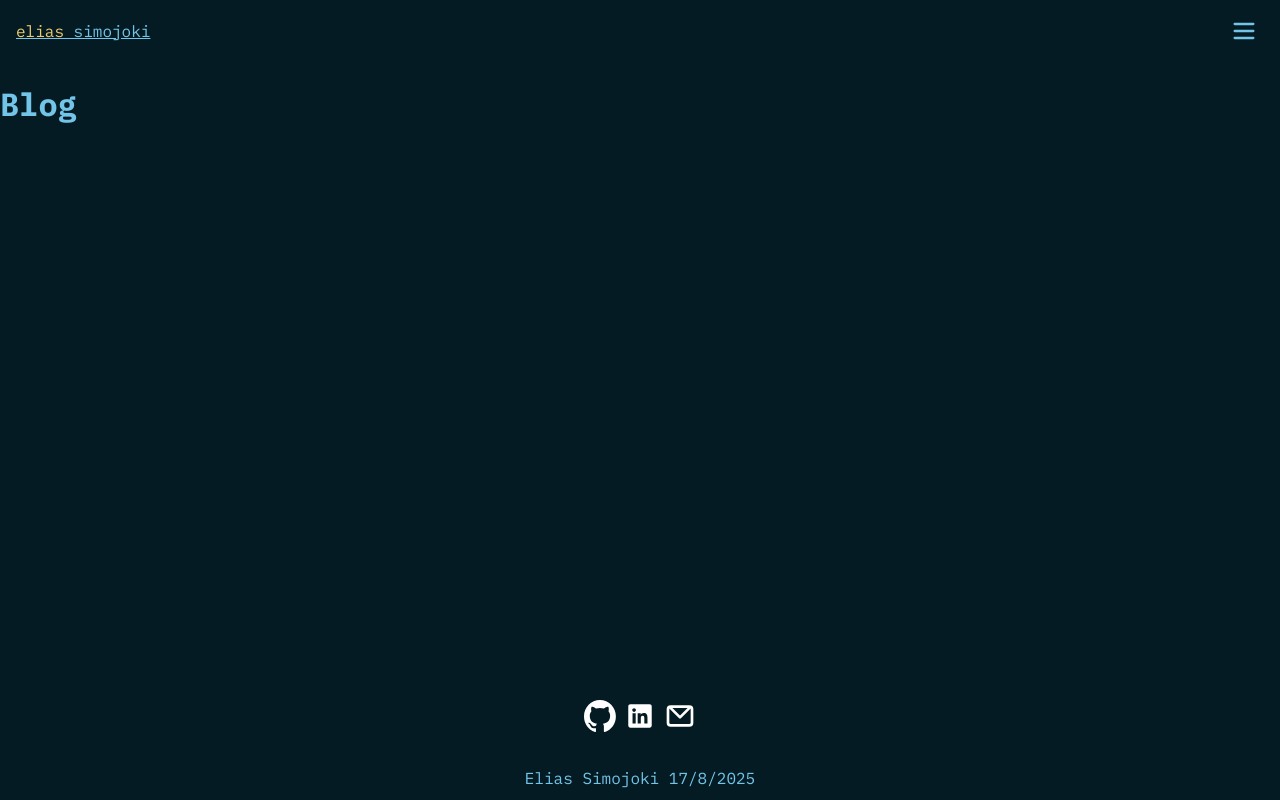
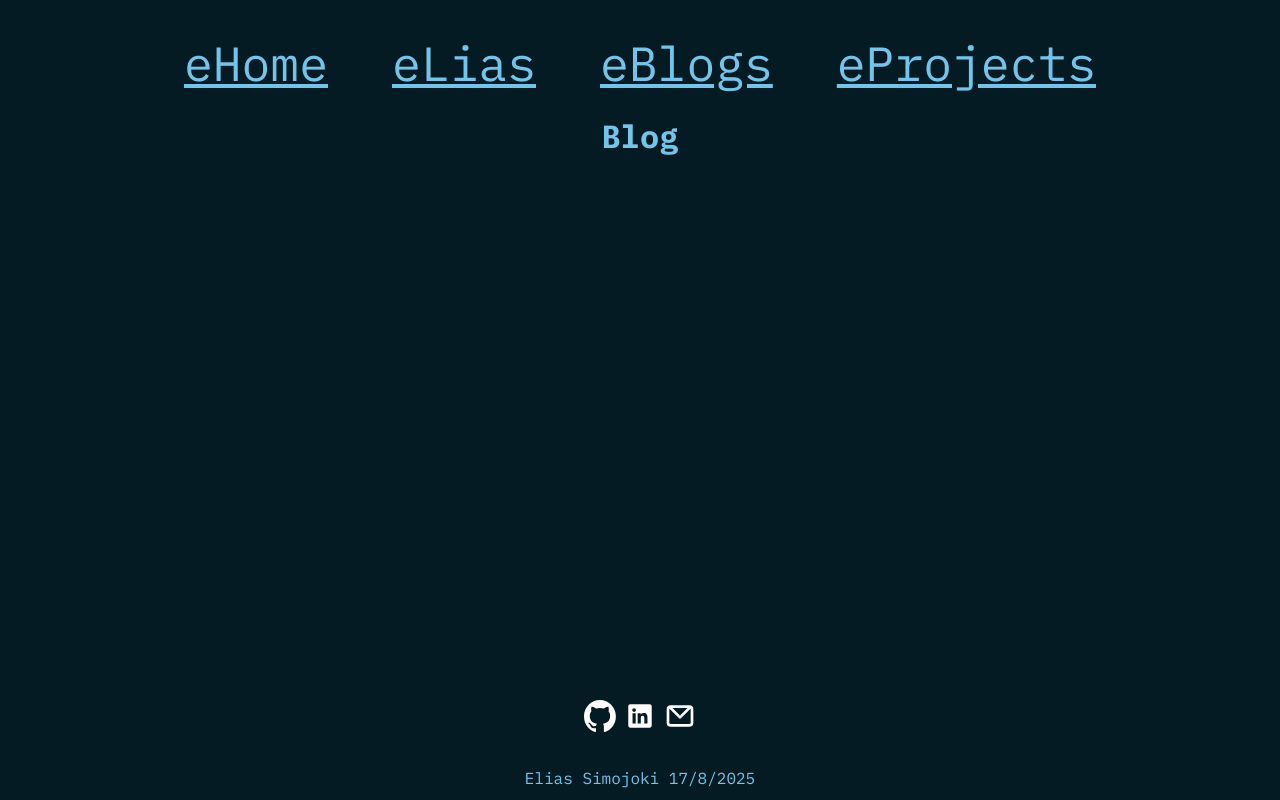
Before and after one commit to MojoLake/eSite, a SvelteKit app: page /blogs in a window 1280 px wide. Built offline with nearby package versions, Linux system fonts and the light colour scheme.

Commit message:
Implement initial blog logic

```diff
--- a/src/lib/server/posts.ts
+++ b/src/lib/server/posts.ts
@@ -18,7 +18,7 @@ const loadAllPostsOnce = (): PostMeta[] => {
   const modules = import.meta.glob('/src/lib/content/blogs/*.svx', { eager: true });
 
   const posts = Object.entries(modules).map(([path, mod]: any) => {
-    const slug = path.split('/').pop()?.replace('svx', '');
+    const slug = path.split('/').pop()?.replace('.svx', '');
     const { title, date, summary, tags, published = true } = mod.metadata || {};
     return { slug, title, date, summary, tags, published} satisfies PostMeta;
   })
@@ -44,6 +44,6 @@ export const getPost = async (slug: string): Promise<Post | null> => {
   }
   const mod: any = await loader();
   const post_meta = mod.metadata;
-  const content = mod.default
+  const content = mod.default;
   return { post_meta, content } satisfies Post;
 }
--- a/src/routes/+layout.svelte
+++ b/src/routes/+layout.svelte
@@ -117,7 +117,7 @@
 
 <main>
 
-    {#if desktop && false}
+    {#if desktop}
         <DesktopNavList />
     {:else}
         <div>
@@ -144,7 +144,7 @@
     <!-- We have to check whether the navbar is open or not. -->
     <div class="content-shell" class:locked={navbar_open}>
         {#if navbar_open}
-            <div class="mobile-nav-overlay" transition:fade={{ duration: 300 }}>
+            <div class="mobile-nav-overlay" transition:fade={{ duration: 100 }}>
             <!-- <div class="mobile-nav-overlay" transition:fly={{ y: 8, duration: 350 }}> -->
                 <MobileNavList onClick={handleNameClick}/>
             </div>
--- a/src/routes/blogs/+page.svelte
+++ b/src/routes/blogs/+page.svelte
@@ -4,13 +4,28 @@
     const { posts } = data;
 </script>
 
-<h1>Blog</h1>
-{#each posts as post}
-  {post.title}
-  {post.summary}
-  {post.slug}
-{/each}
+
+<div class="main">
+    <h1>Blog</h1>
+
+    <div class="post">
+        {#each posts as post}
+          {post.title}
+          {post.summary}
+          <a href={`/blogs/${post.slug}`}>{post.slug}</a>
+        {/each}
+    </div>
+</div>
 
 
 <style>
+    .main {
+        display: flex;
+        flex-direction: column;
+        justify-content: center;
+        align-items: center;
+    }
+
+    .post {
+    }
 </style>
```
Also changed, not shown: src/routes/blogs/[slug]/+page.svelte (+14 -3 lines), 2 other files (tests, documents, lock files or other folders).
